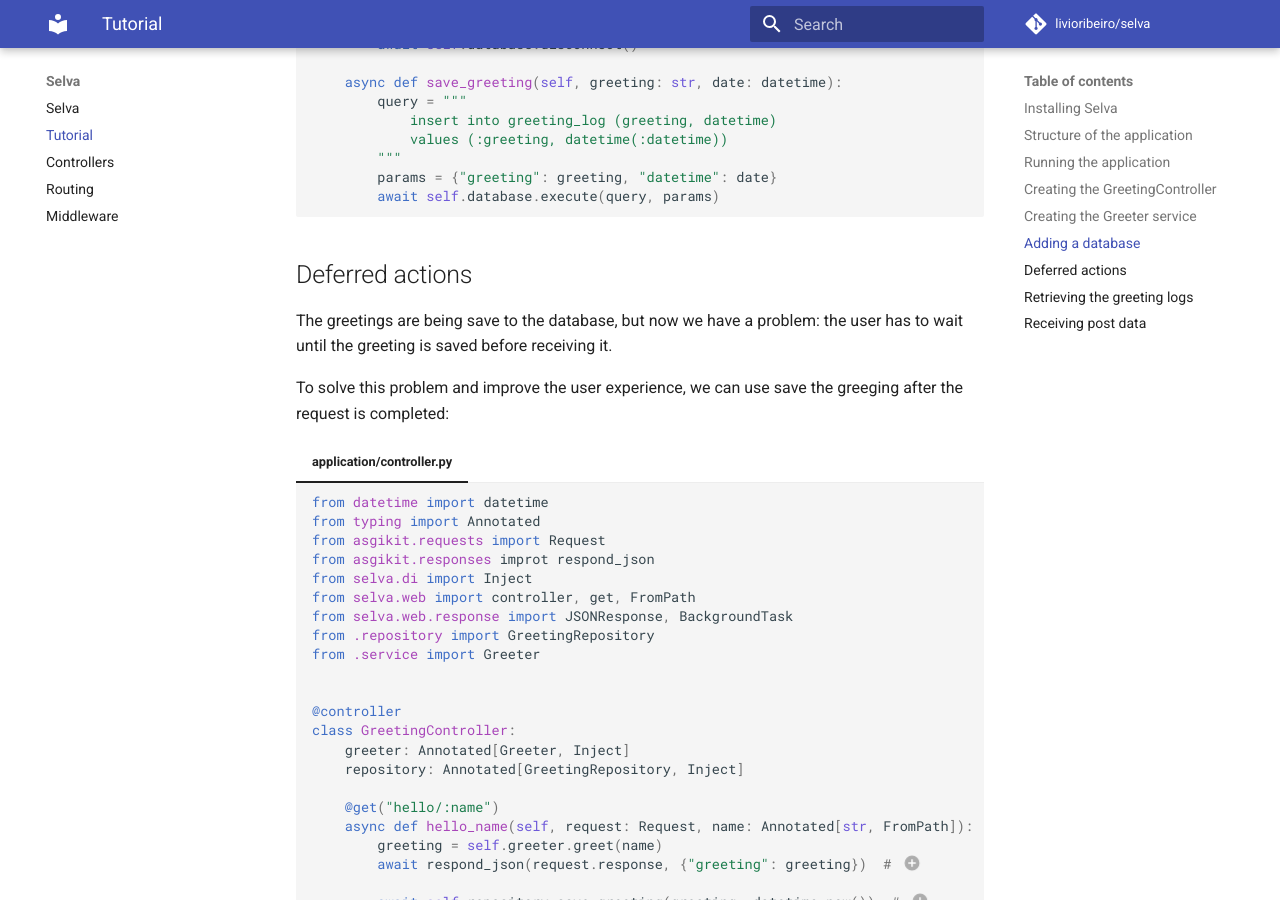
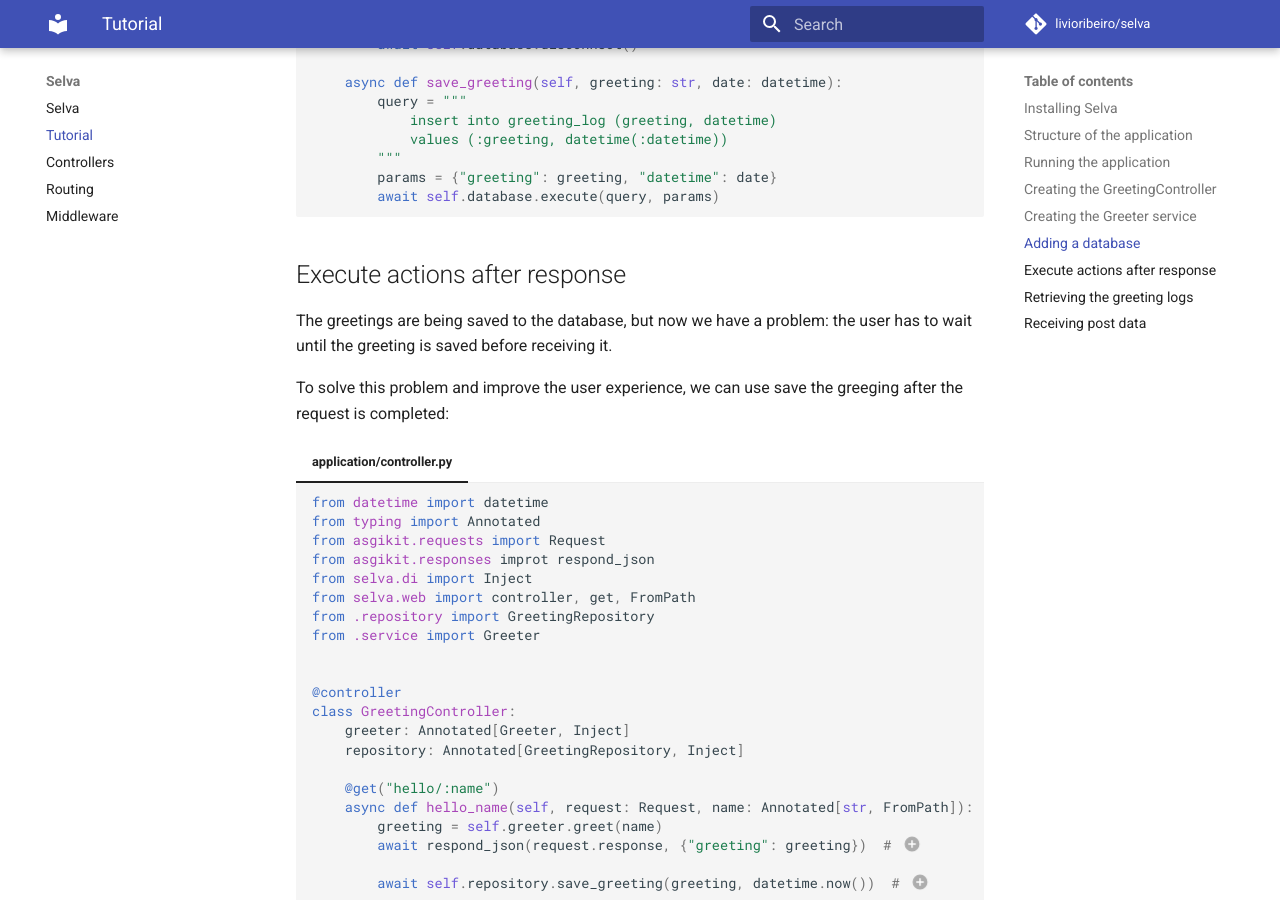
Before and after one commit to livioribeiro/selva, an MkDocs documentation site: the page built from docs/tutorial.md, in a window 1280 px wide and 900 px high, scrolled down 2949 px. Built offline with MkDocs 1.6.1 and Material for MkDocs 9.7.7, drawn with Linux system fonts in a browser that asks for light colours; comment, search, counter and statistics services are not loaded.

Commit message:
fix erros on tutorial

````diff
--- a/docs/tutorial.md
+++ b/docs/tutorial.md
@@ -222,9 +222,9 @@
             await respond_json(request.response, {"greeting": greeting})
     ```
 
-## Deferred actions
+## Execute actions after response
 
-The greetings are being save to the database, but now we have a problem: the
+The greetings are being saved to the database, but now we have a problem: the
 user has to wait until the greeting is saved before receiving it.
 
 To solve this problem and improve the user experience, we can use save the greeging
@@ -239,7 +239,6 @@
     from asgikit.responses improt respond_json
     from selva.di import Inject
     from selva.web import controller, get, FromPath
-    from selva.web.response import JSONResponse, BackgroundTask
     from .repository import GreetingRepository
     from .service import Greeter
 
````
